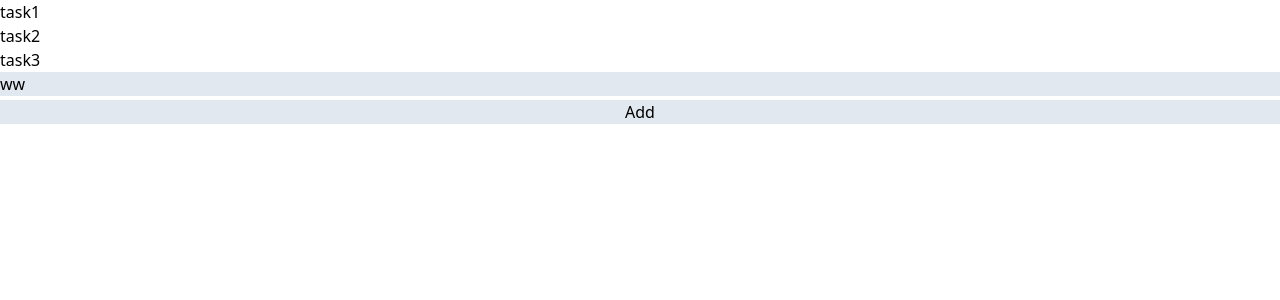
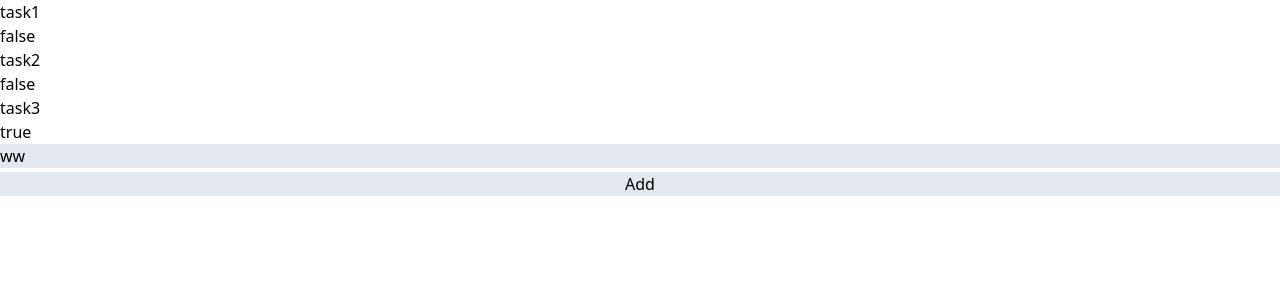
Before and after one commit to MedievalRain/todo-react-app, a React (Vite) app: page / in a window 1280 px wide. Shown: the top 300 px of the page. Built offline with nearby package versions, Linux system fonts and the light colour scheme.

Commit message:
Toggle done of items

```diff
--- a/src/App.tsx
+++ b/src/App.tsx
@@ -13,7 +13,7 @@ function App() {
   const [todoItems, setTodoItems] = useState<TodoItemType[]>(placeholderList);
   return (
     <>
-      <TodoList items={todoItems} />
+      <TodoList items={todoItems} setTodoItems={setTodoItems} />
       <AddItem items={todoItems} setTodoItems={setTodoItems} />
     </>
   );
--- a/src/TodoItem.tsx
+++ b/src/TodoItem.tsx
@@ -3,10 +3,22 @@ import { TodoItemType } from "./types";
 interface TodoItemProps {
   index: number;
   item: TodoItemType;
+  toggleDone: (arg: number) => void;
 }
 
-function TodoItem({ item }: TodoItemProps) {
-  return <li>{item.text}</li>;
+function TodoItem({ item, index, toggleDone }: TodoItemProps) {
+  return (
+    <li>
+      <div>{item.text}</div>
+      <button
+        onClick={() => {
+          toggleDone(index);
+        }}
+      >
+        {item.done.toString()}
+      </button>
+    </li>
+  );
 }
 
 export default TodoItem;
--- a/src/TodoList.tsx
+++ b/src/TodoList.tsx
@@ -3,14 +3,26 @@ import TodoItem from "./TodoItem";
 
 interface TodoListProps {
   items: TodoItemType[];
+  setTodoItems: (arg: TodoItemType[]) => void;
 }
 
-function TodoList({ items }: TodoListProps) {
+function TodoList({ items, setTodoItems }: TodoListProps) {
+  const toggleDone = (eventIndex: number) => {
+    setTodoItems(
+      items.map((item, index) => {
+        if (index === eventIndex) {
+          return { ...item, done: !item.done };
+        } else {
+          return item;
+        }
+      })
+    );
+  };
   return (
     <>
       <ul>
         {items.map((todoItem, index) => (
-          <TodoItem item={todoItem} index={index} />
+          <TodoItem item={todoItem} index={index} toggleDone={toggleDone} />
         ))}
       </ul>
     </>
```
